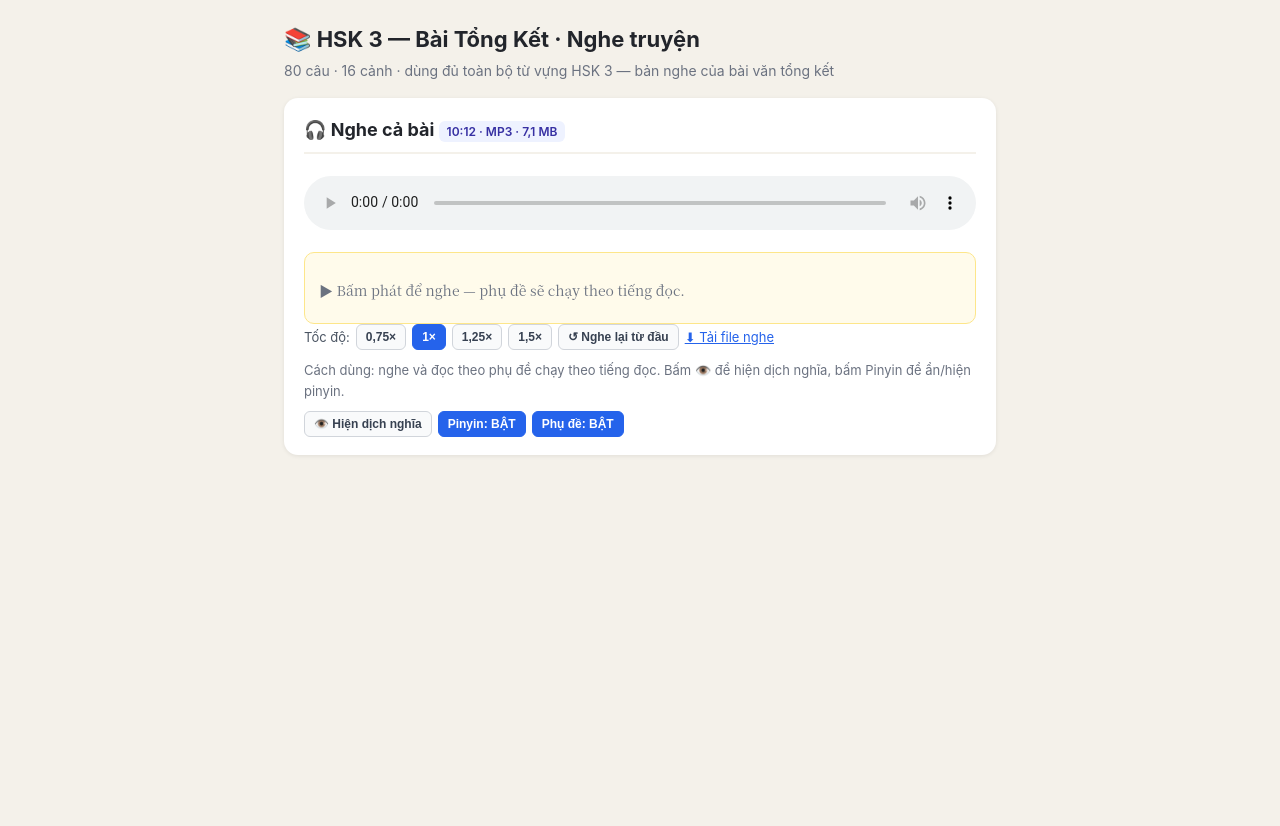
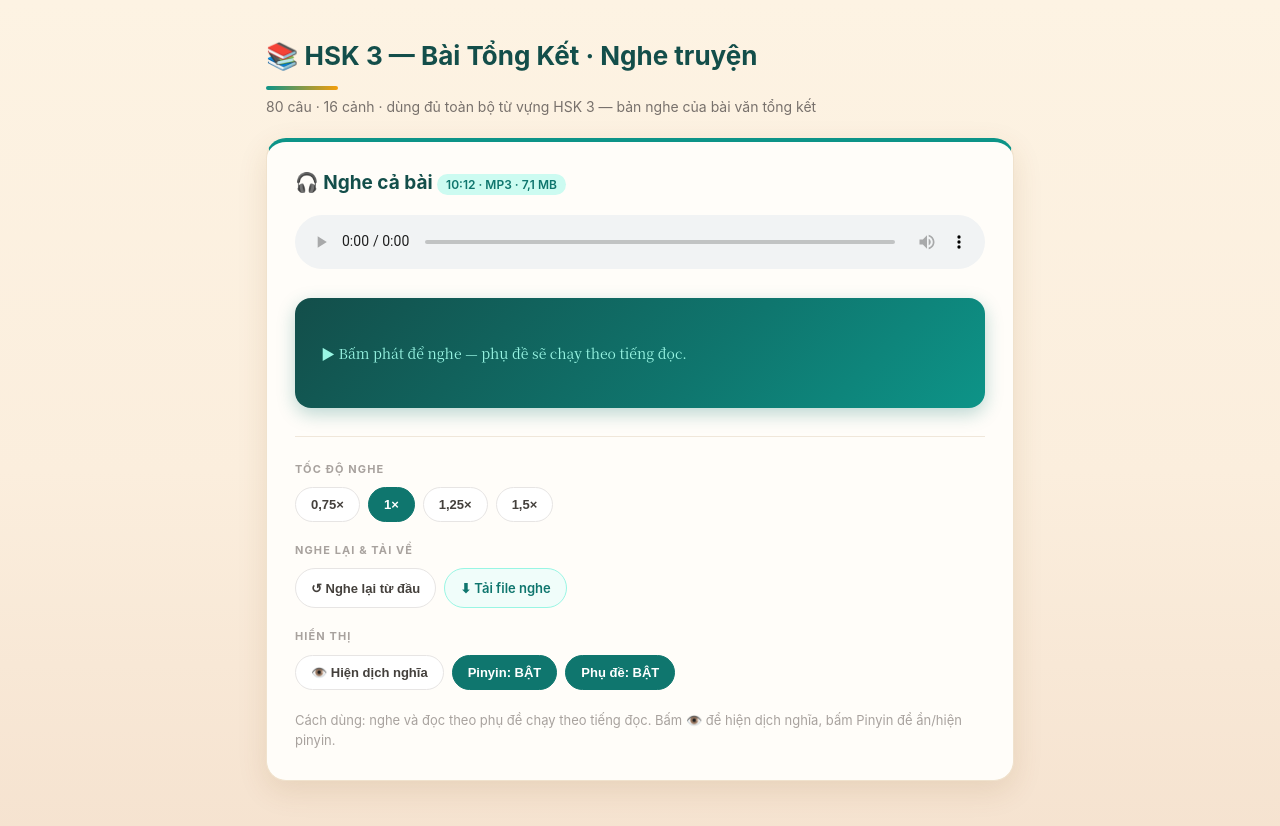
Before and after one commit to vinhnd2026/Listening, a plain HTML site: page Bai-Hoc-Tong-Ket-HSK3-Nghe.html in a window 1280 px wide. Before the commit the page ends 800 px from the top, so only its background shows below. Drawn offline with Linux system fonts and the light colour scheme.

Commit message:
Redesign listening page: warm cream + teal studio theme, dark subtitle panel with gold pinyin, controls grouped with labels and spacing

```diff
--- a/Bai-Hoc-Tong-Ket-HSK3-Nghe.html
+++ b/Bai-Hoc-Tong-Ket-HSK3-Nghe.html
@@ -6,40 +6,44 @@
 <title>HSK 3 — Bài Tổng Kết · Nghe truyện (80 câu)</title>
 <style>
 * { box-sizing: border-box; }
-body { font-family: -apple-system, "Segoe UI", Roboto, sans-serif; margin: 0; background: #f4f1ea; color: #22252b; line-height: 1.55; }
-.wrap { max-width: 740px; margin: 0 auto; padding: 12px 14px 50px; }
-h1 { font-size: 22px; margin: 10px 0 4px; }
-.sub { color: #6b7280; font-size: 14px; margin-bottom: 14px; }
-.card { background: #fff; border-radius: 14px; padding: 18px 20px; margin: 16px 0; box-shadow: 0 1px 4px rgba(0,0,0,.08); }
-.card h2 { font-size: 18px; margin: 0 0 12px; border-bottom: 2px solid #f4f1ea; padding-bottom: 8px; }
-.badge { font-size: 12px; font-weight: 600; background: #eef2ff; color: #3730a3; padding: 3px 8px; border-radius: 6px; }
-.hint { color: #6b7280; font-size: 13px; }
-.btn-sm { font-size: 12px; padding: 5px 9px; border-radius: 6px; border: 1px solid #d1d5db; background: #f9fafb; cursor: pointer; color: #374151; font-weight: 600; }
-.btn-sm:hover { background: #f3f4f6; }
-.btn-sm.active { background: #2563eb; color: #fff; border-color: #2563eb; }
-.audio-card { position: sticky; top: 0; z-index: 30; }
-.audio-card audio { width: 100%; margin: 10px 0 6px; }
-.rate-row { display: flex; gap: 6px; align-items: center; flex-wrap: wrap; font-size: 13px; color: #4b5563; }
-.rate-row .btn-sm.on { background: #2563eb; color: #fff; border-color: #2563eb; }
-.nav { display: flex; flex-wrap: wrap; gap: 6px; }
-.chip { display: inline-block; font-size: 13px; background: #eef2ff; color: #3730a3; padding: 4px 10px; border-radius: 999px; text-decoration: none; font-weight: 600; }
-.chip:hover { background: #dbeafe; }
-.reading-line { font-size: 19px; font-weight: 600; line-height: 2.1; }
+body { font-family: -apple-system, "Segoe UI", Roboto, sans-serif; margin: 0; background: linear-gradient(180deg, #fdf3e3 0%, #fbeedd 55%, #f5e2cf 100%); color: #292524; line-height: 1.55; min-height: 100vh; }
+.wrap { max-width: 780px; margin: 0 auto; padding: 28px 16px 60px; }
+h1 { font-size: 26px; margin: 8px 0 6px; color: #134e4a; }
+h1::after { content: ""; display: block; width: 72px; height: 4px; border-radius: 4px; background: linear-gradient(90deg, #0d9488, #f59e0b); margin-top: 10px; }
+.sub { color: #78716c; font-size: 14px; margin-bottom: 20px; }
+.card { background: #fffdf9; border: 1px solid #f0e2cd; border-top: 4px solid #0d9488; border-radius: 20px; padding: 26px 28px 30px; margin: 16px 0; box-shadow: 0 10px 30px rgba(120, 72, 20, .12); }
+.card h2 { font-size: 19px; margin: 0; color: #134e4a; }
+.badge { font-size: 12px; font-weight: 600; background: #ccfbf1; color: #0f766e; padding: 3px 9px; border-radius: 999px; }
+.hint { color: #a8a29e; font-size: 13px; margin: 20px 0 0; }
+.btn-sm { font-size: 13px; padding: 9px 15px; border-radius: 999px; border: 1px solid #e7e5e4; background: #fff; cursor: pointer; color: #44403c; font-weight: 600; }
+.btn-sm:hover { background: #f5f5f4; border-color: #d6d3d1; }
+.btn-sm.active { background: #0f766e; color: #fff; border-color: #0f766e; }
+.btn-link { font-size: 13px; font-weight: 600; color: #0f766e; text-decoration: none; padding: 9px 15px; border-radius: 999px; border: 1px solid #99f6e4; background: #f0fdfa; }
+.btn-link:hover { background: #ccfbf1; }
+.audio-card audio { width: 100%; margin: 18px 0 4px; }
+.controls { margin-top: 28px; padding-top: 24px; border-top: 1px solid #f0e7da; }
+.ctl-group { margin-bottom: 20px; }
+.ctl-group:last-of-type { margin-bottom: 0; }
+.ctl-label { font-size: 11px; letter-spacing: .1em; text-transform: uppercase; color: #a8a29e; font-weight: 700; margin-bottom: 9px; }
+.rate-row { display: flex; gap: 8px; align-items: center; flex-wrap: wrap; }
+.rate-row .btn-sm.on { background: #0f766e; color: #fff; border-color: #0f766e; }
+.action-row, .toggle-row { display: flex; gap: 8px; flex-wrap: wrap; }
 ruby { line-height: 2.3; }
-ruby rt { font-size: .55em; color: #2563eb; font-weight: 400; line-height: 1.6; }
+ruby rt { font-size: .55em; color: #fcd34d; font-weight: 400; line-height: 1.6; }
 body.hide-pinyin ruby rt { display: none; }
 .story-trans { font-size: 14px; color: #475569; margin: 2px 0 10px; line-height: 1.6; }
 body.hide-trans .story-trans { display: none; }
-h3 { scroll-margin-top: 340px; }
-.subtitle-bar { background: #fffbeb; border: 1px solid #fde68a; border-radius: 10px; padding: 10px 14px; margin-top: 10px; min-height: 64px; }
+.subtitle-bar { background: linear-gradient(135deg, #134e4a 0%, #0f766e 60%, #0d9488 100%); border: none; border-radius: 16px; padding: 24px 26px; margin-top: 18px; min-height: 110px; box-shadow: 0 6px 18px rgba(15, 118, 110, .28); }
 .subtitle-bar.off { display: none; }
-.sub-zh { font-size: 20px; font-weight: 700; line-height: 2.5; font-family: "STKaiti", "KaiTi", "Kaiti SC", "STKaiti SC", "Noto Serif CJK SC", serif; }
-.sub-zh .sub-hint { font-size: 14px; font-weight: 400; color: #6b7280; }
-#sub-vi { margin-bottom: 0; }
-.reading-line { cursor: pointer; border-radius: 8px; padding: 2px 6px; margin-left: -6px; margin-right: -6px; }
-.reading-line:hover { background: #f8fafc; }
-.reading-line.active { background: #fef3c7; box-shadow: inset 3px 0 0 #f59e0b; }
-a { color: #2563eb; }
+.sub-zh { font-size: 22px; font-weight: 700; line-height: 2.5; color: #ffffff; font-family: "STKaiti", "KaiTi", "Kaiti SC", "STKaiti SC", "Noto Serif CJK SC", serif; }
+.sub-zh .sub-hint { font-size: 14px; font-weight: 400; color: #99f6e4; }
+#sub-vi { margin-bottom: 0; color: #ccfbf1; }
+a { color: #0f766e; }
+@media (max-width: 560px) {
+  .card { padding: 20px 18px 24px; }
+  .subtitle-bar { padding: 20px 18px; }
+  .sub-zh { font-size: 20px; }
+}
 </style>
 </head>
 <body class="hide-trans">
@@ -54,20 +58,32 @@ a { color: #2563eb; }
       <div class="sub-zh" id="sub-zh"><span class="sub-hint">▶ Bấm phát để nghe — phụ đề sẽ chạy theo tiếng đọc.</span></div>
       <div class="story-trans" id="sub-vi"></div>
     </div>
+    <div class="controls">
+      <div class="ctl-group">
+        <div class="ctl-label">Tốc độ nghe</div>
         <div class="rate-row">
-      <span>Tốc độ:</span>
           <button class="btn-sm" data-rate="0.75" onclick="setRate(0.75, this)">0,75×</button>
           <button class="btn-sm on" data-rate="1" onclick="setRate(1, this)">1×</button>
           <button class="btn-sm" data-rate="1.25" onclick="setRate(1.25, this)">1,25×</button>
           <button class="btn-sm" data-rate="1.5" onclick="setRate(1.5, this)">1,5×</button>
+        </div>
+      </div>
+      <div class="ctl-group">
+        <div class="ctl-label">Nghe lại &amp; tải về</div>
+        <div class="action-row">
           <button class="btn-sm" onclick="restart()">↺ Nghe lại từ đầu</button>
-      <a href="HSK3-TongKet-Story__4.mp3" download>⬇ Tải file nghe</a>
+          <a class="btn-link" href="HSK3-TongKet-Story__4.mp3" download>⬇ Tải file nghe</a>
         </div>
-    <p class="hint" style="margin:10px 0 0;">Cách dùng: nghe và đọc theo phụ đề chạy theo tiếng đọc. Bấm 👁️ để hiện dịch nghĩa, bấm Pinyin để ẩn/hiện pinyin.</p>
-    <div style="margin-top:10px; display:flex; gap:6px; flex-wrap:wrap;">
+      </div>
+      <div class="ctl-group">
+        <div class="ctl-label">Hiển thị</div>
+        <div class="toggle-row">
           <button class="btn-sm" id="trans-btn" onclick="toggleTrans()">👁️ Hiện dịch nghĩa</button>
           <button class="btn-sm active" id="pinyin-btn" onclick="togglePinyin()">Pinyin: BẬT</button>
           <button class="btn-sm active" id="sub-btn" onclick="toggleSub()">Phụ đề: BẬT</button>
+        </div>
+      </div>
+      <p class="hint">Cách dùng: nghe và đọc theo phụ đề chạy theo tiếng đọc. Bấm 👁️ để hiện dịch nghĩa, bấm Pinyin để ẩn/hiện pinyin.</p>
     </div>
   </div>
 
```
Lines whose indentation alone changed are shown as unchanged.
